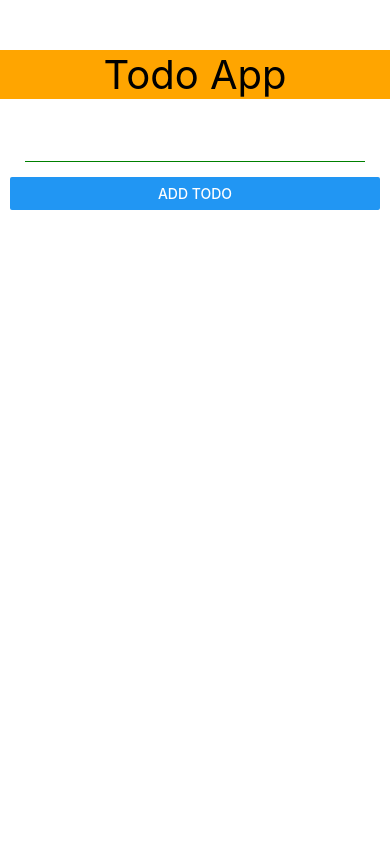
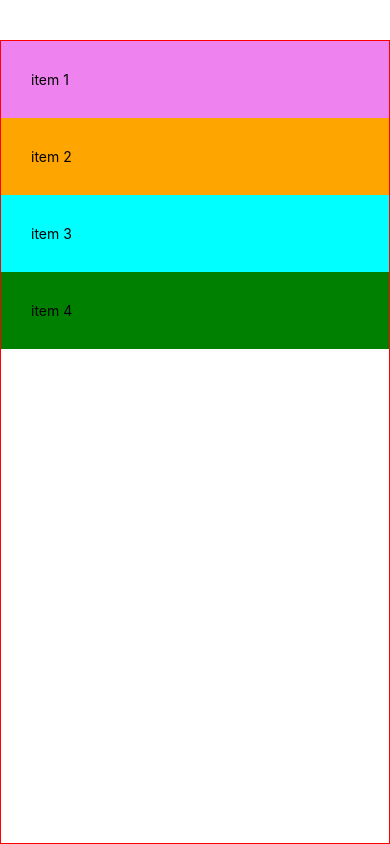
Before and after one commit to noahihi203/reactnative_basic, a React Native app: screen / in a window 390 px wide. Built offline with nearby package versions, Linux system fonts and the light colour scheme.

Commit message:
flex box

```diff
--- a/App.tsx
+++ b/App.tsx
@@ -1,5 +1,6 @@
 import { useState } from 'react';
 import { Alert, Button, FlatList, Keyboard, Pressable, ScrollView, StyleSheet, Text, TextInput, TouchableOpacity, TouchableWithoutFeedback, View } from 'react-native';
+import FlexBox from './components/flex.box';
 
 interface ITodo {
   id: number,
@@ -43,43 +44,43 @@
     return Math.floor(Math.random() * (max - min + 1)) + min;
   }
   return (
-    <TouchableWithoutFeedback onPress={()=> Keyboard.dismiss()}>
-      <View style={styles.container}>
-        <Text style={styles.header}>Todo App</Text>
-        {/* form */}
-        <View style={styles.body}>
-          <TextInput
-            value={todo}
-            style={styles.todoInput}
-            onChangeText={(value) => setTodo(value)}
-          />
-          <Button
-            title='Add todo'
-            onPress={handleAddTodo}
-          />
-        </View>
-        {/* list todo */}
-        <View style={styles.body}>
-          <FlatList
-            data={listTodo}
-            keyExtractor={item => item.id + ""}
-            renderItem={({ item }) => {
-              return (
-                <Pressable
-                  style={({ pressed }) => ({ opacity: pressed ? 0.5 : 1 })}
-                  onPress={() => deleteTodo(item.id)}
-                >
-                  <Text
-                    style={styles.todoItem}>{item.name}
-                  </Text>
-                </Pressable>
-              )
-            }}
-          />
-        </View>
-      </View >
-    </TouchableWithoutFeedback>
-
+    // <TouchableWithoutFeedback onPress={()=> Keyboard.dismiss()}>
+    //   <View style={styles.container}>
+    //     <Text style={styles.header}>Todo App</Text>
+    //     {/* form */}
+    //     <View style={styles.body}>
+    //       <TextInput
+    //         value={todo}
+    //         style={styles.todoInput}
+    //         onChangeText={(value) => setTodo(value)}
+    //       />
+    //       <Button
+    //         title='Add todo'
+    //         onPress={handleAddTodo}
+    //       />
+    //     </View>
+    //     {/* list todo */}
+    //     <View style={styles.body}>
+    //       <FlatList
+    //         data={listTodo}
+    //         keyExtractor={item => item.id + ""}
+    //         renderItem={({ item }) => {
+    //           return (
+    //             <Pressable
+    //               style={({ pressed }) => ({ opacity: pressed ? 0.5 : 1 })}
+    //               onPress={() => deleteTodo(item.id)}
+    //             >
+    //               <Text
+    //                 style={styles.todoItem}>{item.name}
+    //               </Text>
+    //             </Pressable>
+    //           )
+    //         }}
+    //       />
+    //     </View>
+    //   </View >
+    // </TouchableWithoutFeedback>
+    <FlexBox/>
   );
 }
 
--- /dev/null
+++ b/components/flex.box.tsx
@@ -0,0 +1,51 @@
+import { View, Text, StyleSheet } from "react-native"
+
+const styles = StyleSheet.create({
+    container: {
+        marginTop: 40,
+        flex: 1,
+        borderWidth: 1,
+        borderColor: "red",
+
+    },
+    item1: {
+        backgroundColor: "violet",
+        padding: 30,
+    },
+    item2: {
+        backgroundColor: "orange",
+        padding: 30,
+    },
+    item3: {
+        backgroundColor: "cyan",
+        padding: 30
+    },
+    item4: {
+        backgroundColor: "green",
+        padding: 30,
+    },
+})
+
+const FlexBox = () => {
+    return (
+        <View style={styles.container}>
+            <View style={styles.item1}>
+                <Text>item 1</Text>
+            </View>
+
+            <View style={styles.item2}>
+                <Text>item 2</Text>
+            </View>
+
+            <View style={styles.item3}>
+                <Text>item 3</Text>
+            </View>
+
+            <View style={styles.item4}>
+                <Text>item 4</Text>
+            </View>
+        </View>
+    )
+}
+
+export default FlexBox;
```
